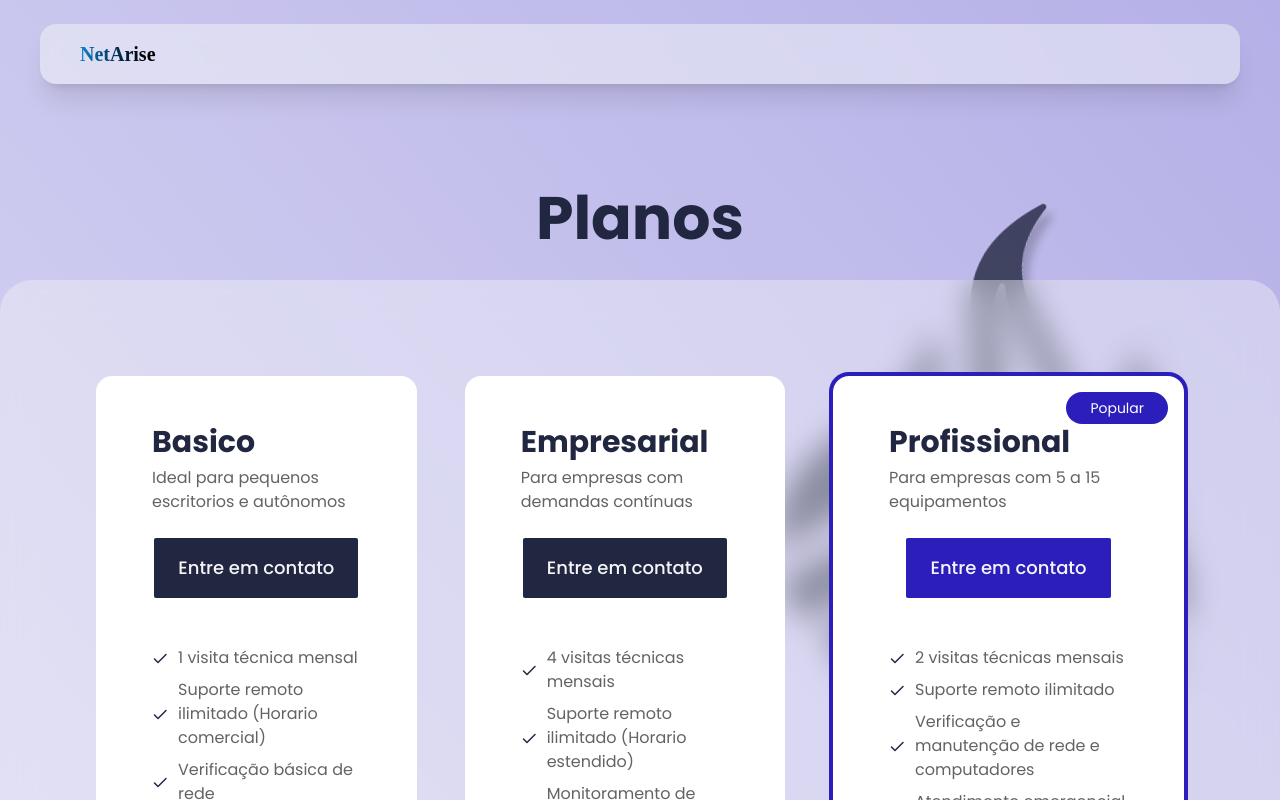
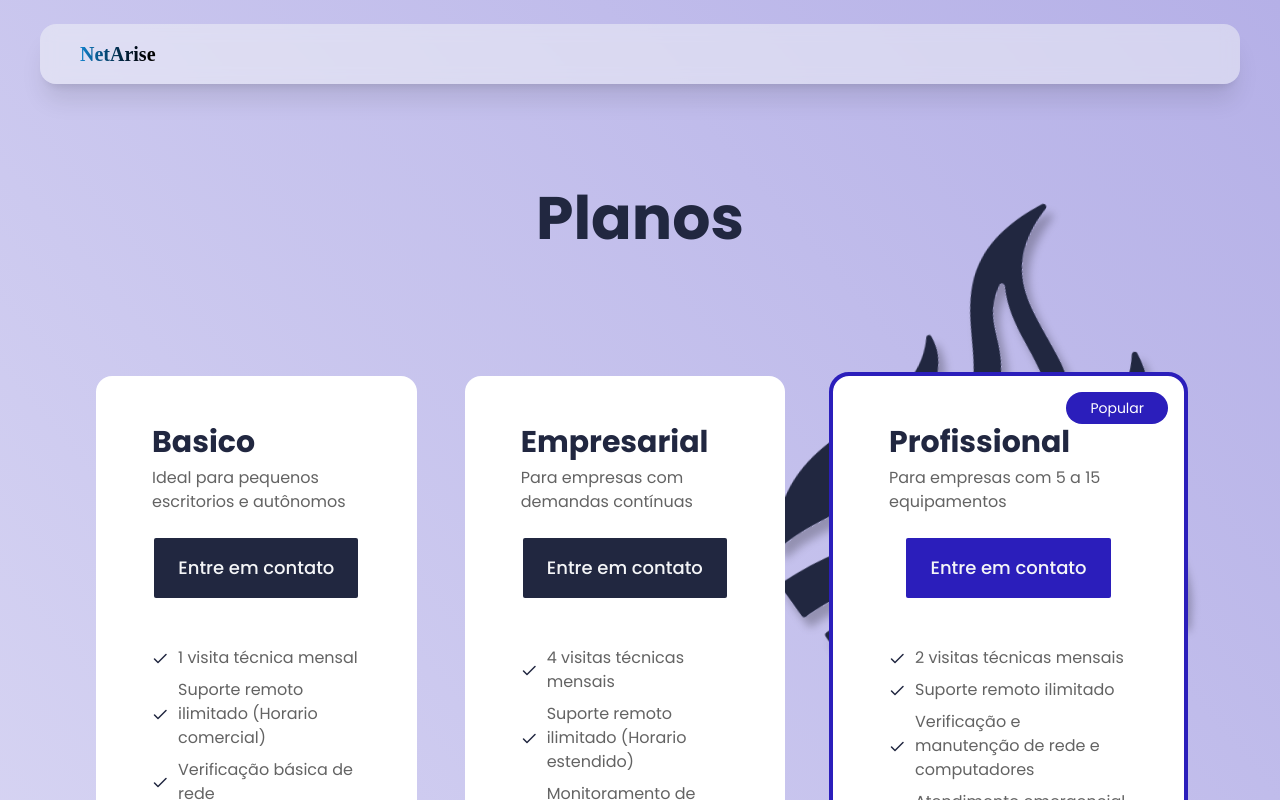
Before and after one commit to kaiobrunobm/netarise, a Next.js app: page /plans in a window 1280 px wide. Shown: the top 800 px of the page. Built offline with nearby package versions, Linux system fonts and the light colour scheme.

Commit message:
adjustments

```diff
--- a/src/app/components/CompaniesCarousel.tsx
+++ b/src/app/components/CompaniesCarousel.tsx
@@ -33,7 +33,7 @@ export default function CompaniesCarousel() {
         }}
         initial={{ translateX: 0 }}
         animate={{ translateX: '-25%' }}
-        className="flex items-center flex-none gap-16 pr-16"
+        className="flex items-center flex-none gap-6 md:gap-16 pr-16"
       >
         {[...new Array(2)].fill(0).map((_, index) => (
           <React.Fragment key={index}>
--- a/src/app/components/HomePage.tsx
+++ b/src/app/components/HomePage.tsx
@@ -2,7 +2,6 @@
 import Image from 'next/image'
 import logosm from '@/app/public/logo-sm.svg'
 import { AnimatePresence, motion } from 'framer-motion'
-import MediumButton from './buttons/MediumButton'
 
 import React, { useState, useRef, useCallback, useContext, useEffect } from 'react'
 import { ScrollContext } from '../utils/scroll-observer'
--- a/src/app/plans/page.tsx
+++ b/src/app/plans/page.tsx
@@ -7,9 +7,9 @@ import Link from 'next/link'
 const Plans: React.FC = () => {
   return (
     <div className='flex flex-col items-center justify-start gap-8 self-stretch h-full pt-32'>
-      <Image src={logo} alt='Logo netarise image' height={350} className='absolute top-48 right-6 rotate-11 z-50 h-72 w-auto md:h-auto md:top-50 md:right-16 opacity-80'/>
+      <Image src={logo} alt='Logo netarise image' height={350} className='absolute top-48 right-6 rotate-11 z-50 h-72 w-auto md:h-auto md:top-50 md:right-16 '/>
       <h1 className='text-4xl font-bold md:text-6xl z-60'>Planos</h1>
-      <div className='flex flex-col justify-center w-full bg-[#F4F5F7]/40 backdrop-blur-lg z-50 py-12 px-4 md:w-auto md:px-24 md:py-24 md:rounded-4xl'>
+      <div className='flex flex-col justify-center w-full z-50 py-12 px-4 md:w-auto md:px-24 md:py-24 md:rounded-4xl'>
         <div className='flex flex-col items-start gap-12 xl:flex-row md:justify-center'>
           <PlanCard planTitle='Basico' planDescription='Ideal para pequenos escritorios e autônomos' planBenefits={['1 visita técnica mensal', 'Suporte remoto ilimitado (Horario comercial)', 'Verificação básica de rede', 'Tempo de resposta de até 48h utéis']} contactLink='https://api.whatsapp.com/send?phone=5574988287031&text=Ol%C3%A1%2C%20tenho%20interesse%20em%20contratar%20o%20plano%20de%20servi%C3%A7o%20Basico%20da%20NetArise' />
           <PlanCard planTitle='Empresarial' planDescription='Para empresas com demandas contínuas' planBenefits={['4 visitas técnicas mensais', 'Suporte remoto ilimitado (Horario estendido)', 'Monitoramento de rede (basico)', 'Prioridade no atendimento emergencial', 'Gestão de backup e antivirus']} contactLink='https://api.whatsapp.com/send?phone=5574988287031&text=Ol%C3%A1%2C%20tenho%20interesse%20em%20contratar%20o%20plano%20de%20servi%C3%A7o%20Empresarial%20da%20NetArise' />
```
